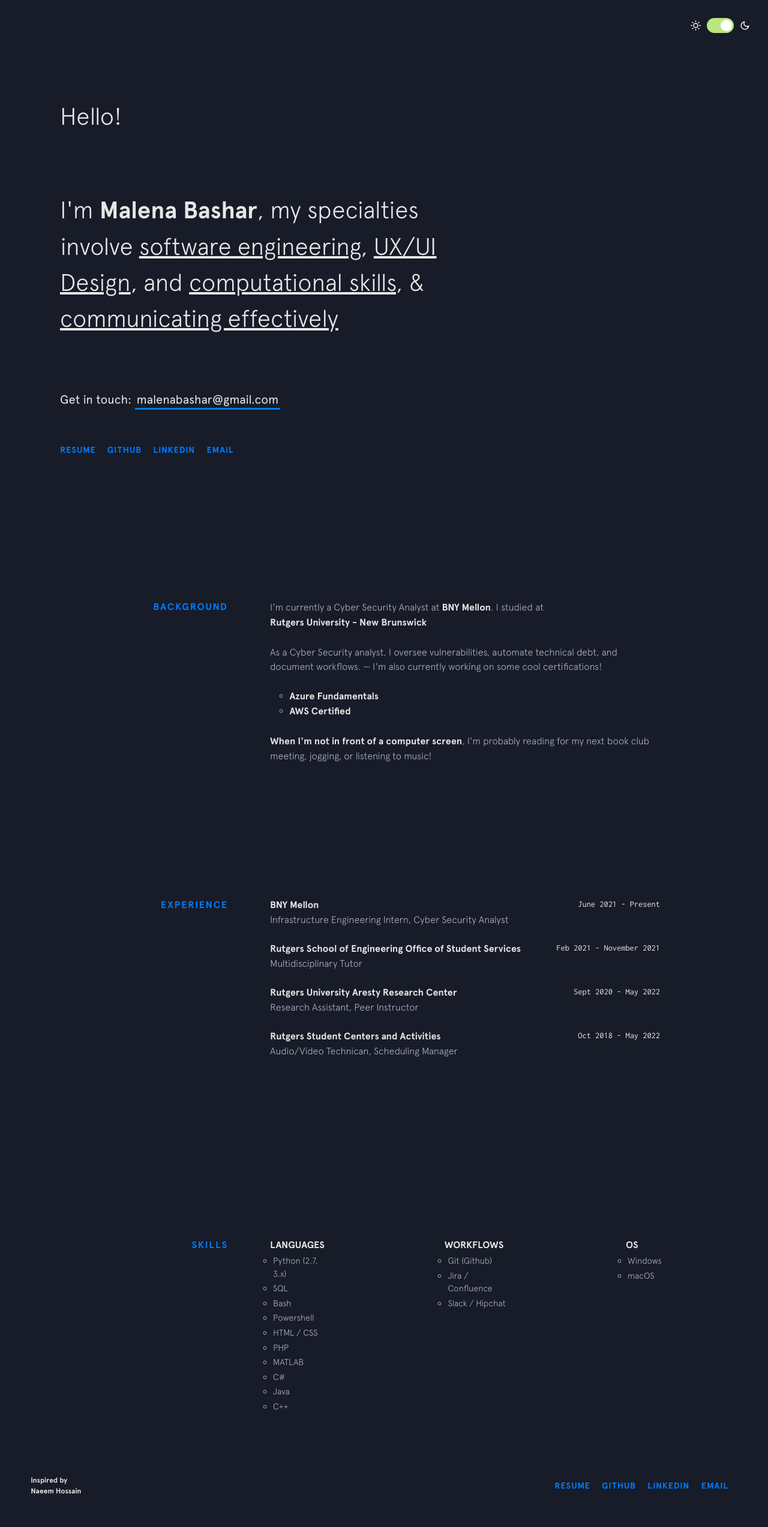
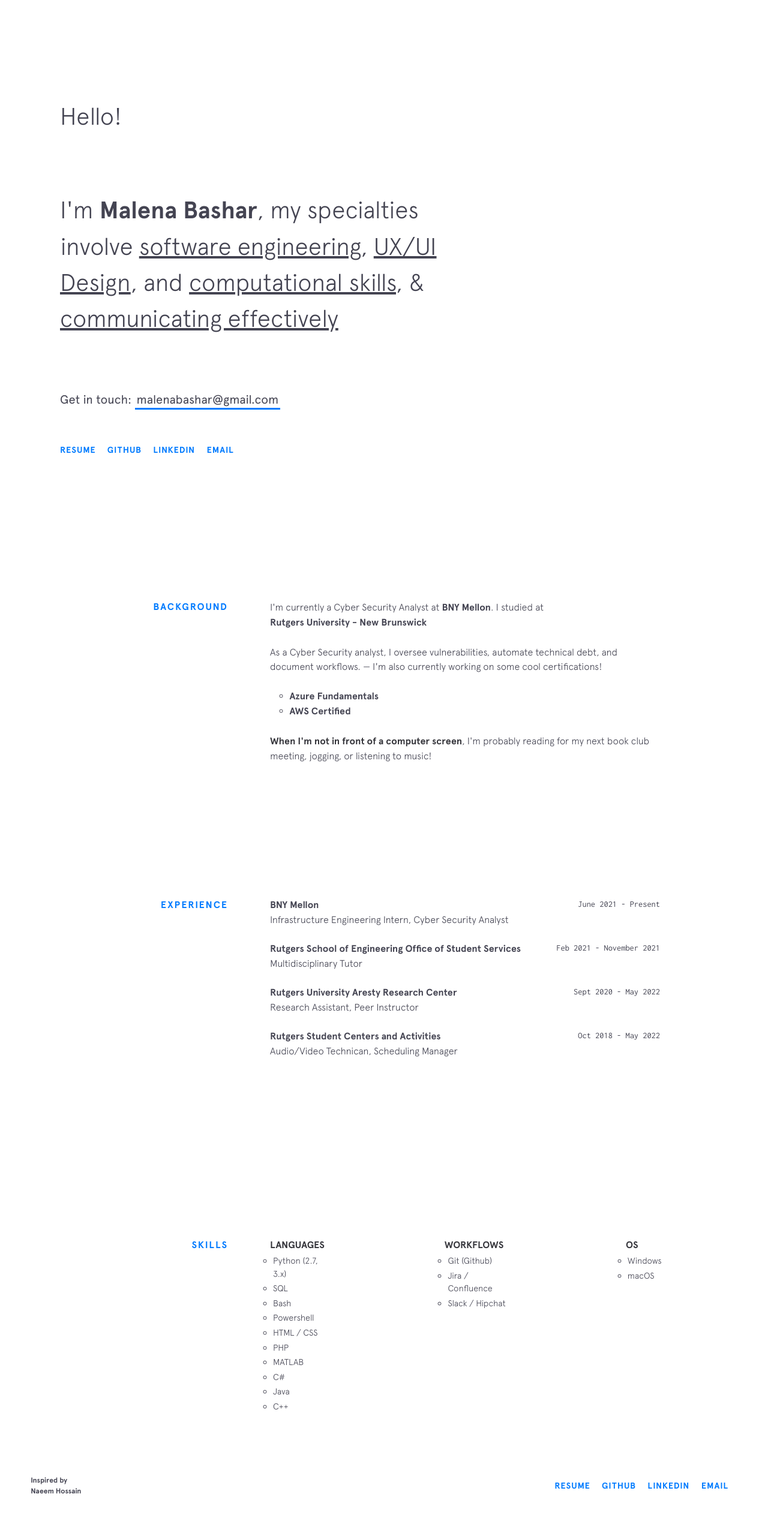
Before and after one commit to malenabashar/malenabashar.github.io, a Jekyll site: the page built from index.html, in a window 1280 px wide. Shown: the whole page at 60% size. Built offline with Jekyll 4.4.1, drawn with Linux system fonts in a browser that asks for light colours; nearby versions of some CDN libraries.

Commit message:
Update index.html

```diff
--- a/index.html
+++ b/index.html
@@ -3,7 +3,7 @@ layout: default
 ---
 
 <div id="site">
-  {% include switch.html %}
+  <!--{% include switch.html %}-->
   {% include intro.html %}
   {% include background.html %}
   {% include experience.html %}
```
